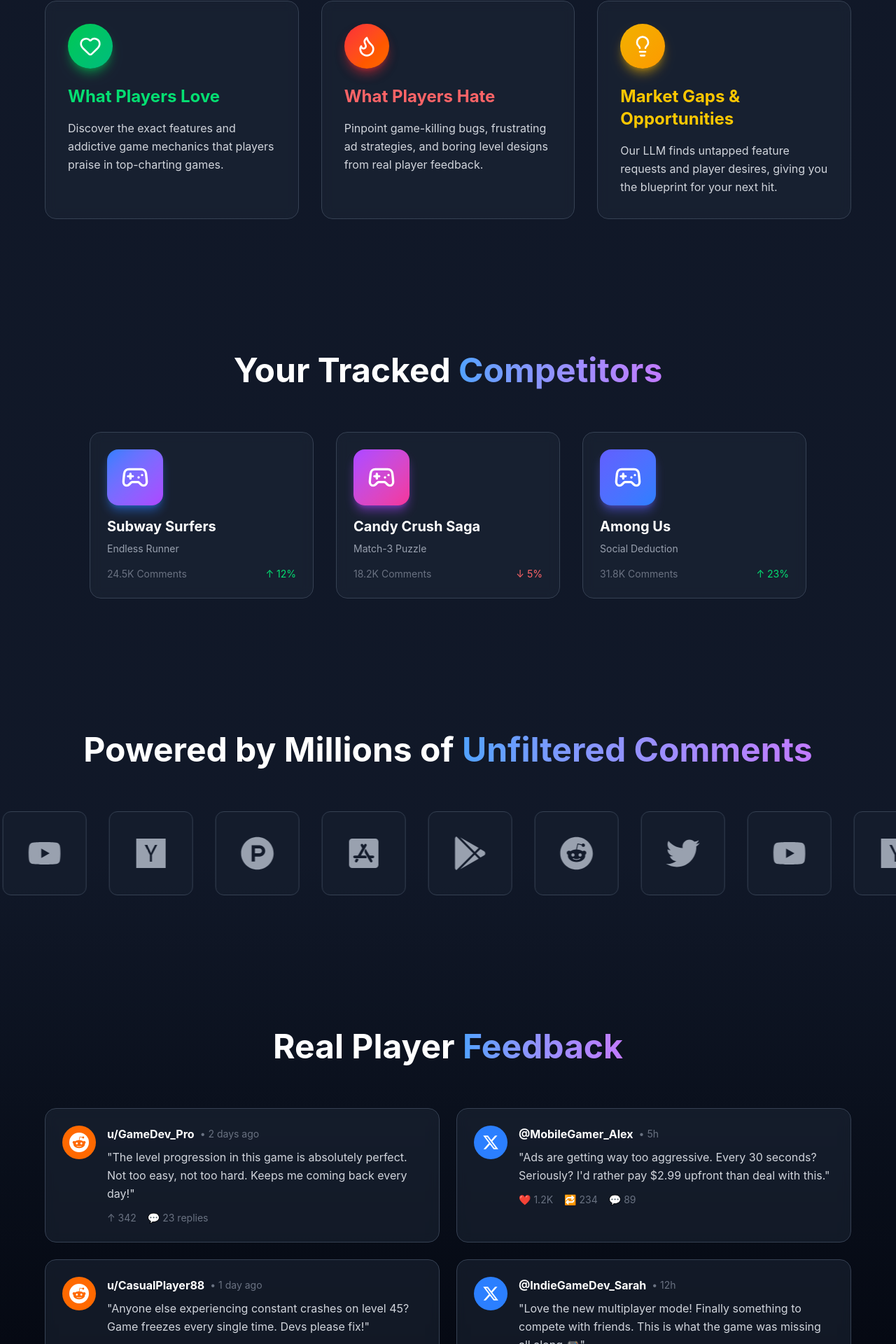
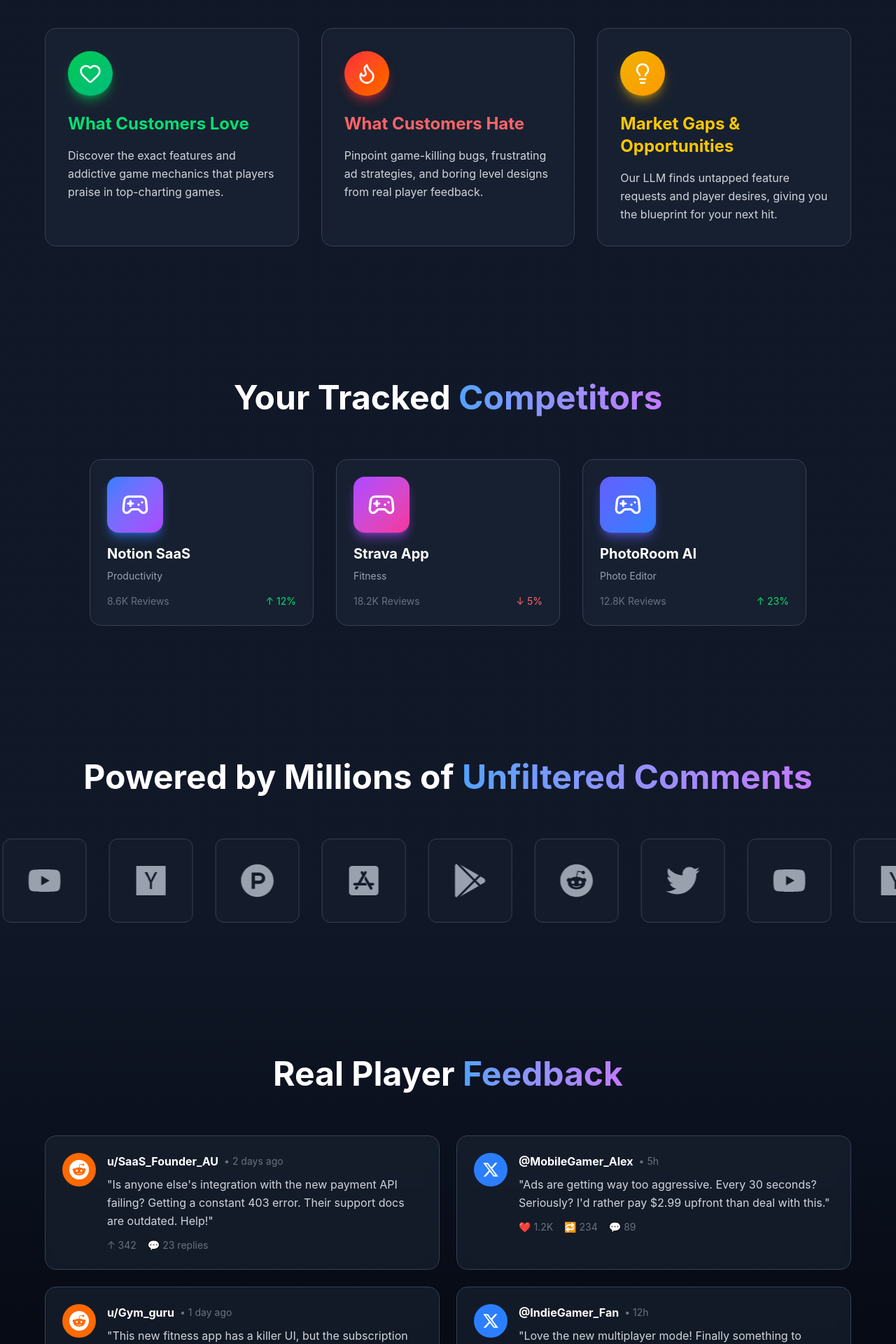
Before and after one commit to EmreeCannn/developer_compass, a React (Vite) app: page / in a window 1280 px wide. Shown: the part 857-2777 px from the top of the page at 70% size. Built offline with nearby package versions, Linux system fonts and the light colour scheme.

Commit message:
tiny fix: ufak değişiklik

```diff
--- a/src/App.tsx
+++ b/src/App.tsx
@@ -41,8 +41,8 @@
             </span>
           </h1>
           <p className="text-xl md:text-2xl text-gray-300 mb-12 leading-relaxed">
-            Get weekly, AI-powered intelligence on your hyper-casual competitors.
-            Our LLM analyzes millions of player comments, so you don't have to.
+            Unlock AI-powered insights for the Creator Economy.
+            Our platform analyzes millions of user comments on trending products, turning market noise into your next big opportunity.
           </p>
 
           <form onSubmit={(e) => handleSubmit(e, email)} className="max-w-md mx-auto">
@@ -84,7 +84,7 @@
             <div className="w-16 h-16 mb-6 rounded-full bg-gradient-to-br from-green-500 to-emerald-500 flex items-center justify-center shadow-lg shadow-green-500/50 group-hover:scale-110 transition-transform">
               <Heart className="w-8 h-8 text-white" />
             </div>
-            <h3 className="text-2xl font-bold mb-4 text-green-400">What Players Love</h3>
+            <h3 className="text-2xl font-bold mb-4 text-green-400">What Customers Love</h3>
             <p className="text-gray-300 leading-relaxed">
               Discover the exact features and addictive game mechanics that players praise in top-charting games.
             </p>
@@ -95,7 +95,7 @@
             <div className="w-16 h-16 mb-6 rounded-full bg-gradient-to-br from-red-500 to-orange-500 flex items-center justify-center shadow-lg shadow-red-500/50 group-hover:scale-110 transition-transform">
               <Flame className="w-8 h-8 text-white" />
             </div>
-            <h3 className="text-2xl font-bold mb-4 text-red-400">What Players Hate</h3>
+            <h3 className="text-2xl font-bold mb-4 text-red-400">What Customers Hate</h3>
             <p className="text-gray-300 leading-relaxed">
               Pinpoint game-killing bugs, frustrating ad strategies, and boring level designs from real player feedback.
             </p>
@@ -129,10 +129,10 @@
             <div className="w-20 h-20 mb-4 rounded-2xl bg-gradient-to-br from-blue-500 to-purple-500 flex items-center justify-center shadow-lg shadow-blue-500/50">
               <Gamepad2 className="w-10 h-10 text-white" />
             </div>
-            <h3 className="text-xl font-bold mb-2 text-white">Subway Surfers</h3>
-            <p className="text-gray-400 text-sm mb-4">Endless Runner</p>
+            <h3 className="text-xl font-bold mb-2 text-white">Notion SaaS</h3>
+            <p className="text-gray-400 text-sm mb-4">Productivity</p>
             <div className="flex items-center justify-between text-sm">
-              <span className="text-gray-500">24.5K Comments</span>
+              <span className="text-gray-500">8.6K Reviews</span>
               <span className="text-green-400">↑ 12%</span>
             </div>
           </div>
@@ -142,10 +142,10 @@
             <div className="w-20 h-20 mb-4 rounded-2xl bg-gradient-to-br from-purple-500 to-pink-500 flex items-center justify-center shadow-lg shadow-purple-500/50">
               <Gamepad2 className="w-10 h-10 text-white" />
             </div>
-            <h3 className="text-xl font-bold mb-2 text-white">Candy Crush Saga</h3>
-            <p className="text-gray-400 text-sm mb-4">Match-3 Puzzle</p>
+            <h3 className="text-xl font-bold mb-2 text-white">Strava App</h3>
+            <p className="text-gray-400 text-sm mb-4">Fitness</p>
             <div className="flex items-center justify-between text-sm">
-              <span className="text-gray-500">18.2K Comments</span>
+              <span className="text-gray-500">18.2K Reviews</span>
               <span className="text-red-400">↓ 5%</span>
             </div>
           </div>
@@ -155,10 +155,10 @@
             <div className="w-20 h-20 mb-4 rounded-2xl bg-gradient-to-br from-indigo-500 to-blue-500 flex items-center justify-center shadow-lg shadow-indigo-500/50">
               <Gamepad2 className="w-10 h-10 text-white" />
             </div>
-            <h3 className="text-xl font-bold mb-2 text-white">Among Us</h3>
-            <p className="text-gray-400 text-sm mb-4">Social Deduction</p>
+            <h3 className="text-xl font-bold mb-2 text-white">PhotoRoom AI</h3>
+            <p className="text-gray-400 text-sm mb-4">Photo Editor</p>
             <div className="flex items-center justify-between text-sm">
-              <span className="text-gray-500">31.8K Comments</span>
+              <span className="text-gray-500">12.8K Reviews</span>
               <span className="text-green-400">↑ 23%</span>
             </div>
           </div>
@@ -296,11 +296,11 @@
               </div>
               <div className="flex-1">
                 <div className="flex items-center gap-2 mb-2">
-                  <span className="font-bold text-white">u/GameDev_Pro</span>
+                  <span className="font-bold text-white">u/SaaS_Founder_AU</span>
                   <span className="text-gray-500 text-sm">• 2 days ago</span>
                 </div>
                 <p className="text-gray-300 leading-relaxed">
-                  "The level progression in this game is absolutely perfect. Not too easy, not too hard. Keeps me coming back every day!"
+                  "Is anyone else's integration with the new payment API failing? Getting a constant 403 error. Their support docs are outdated. Help!"
                 </p>
                 <div className="flex items-center gap-4 mt-3 text-sm text-gray-500">
                   <span>↑ 342</span>
@@ -345,11 +345,11 @@
               </div>
               <div className="flex-1">
                 <div className="flex items-center gap-2 mb-2">
-                  <span className="font-bold text-white">u/CasualPlayer88</span>
+                  <span className="font-bold text-white">u/Gym_guru</span>
                   <span className="text-gray-500 text-sm">• 1 day ago</span>
                 </div>
                 <p className="text-gray-300 leading-relaxed">
-                  "Anyone else experiencing constant crashes on level 45? Game freezes every single time. Devs please fix!"
+                  "This new fitness app has a killer UI, but the subscription model is confusing. A simple one-time purchase option would get them so many more users."
                 </p>
                 <div className="flex items-center gap-4 mt-3 text-sm text-gray-500">
                   <span>↑ 567</span>
@@ -369,7 +369,7 @@
               </div>
               <div className="flex-1">
                 <div className="flex items-center gap-2 mb-2">
-                  <span className="font-bold text-white">@IndieGameDev_Sarah</span>
+                  <span className="font-bold text-white">@IndieGamer_Fan</span>
                   <span className="text-gray-500 text-sm">• 12h</span>
                 </div>
                 <p className="text-gray-300 leading-relaxed">
@@ -405,7 +405,7 @@
               "Developer's Compass saved me 10+ hours of manual research this week alone.
               The 'Market Gaps' report is pure gold."
             </p>
-            <p className="text-purple-400 font-semibold">- Alex R., Indie Game Developer</p>
+            <p className="text-purple-400 font-semibold">- Amelia Wallace, Head of Content @ GrowthSprout</p>
           </div>
 
           {/* Testimonial 2 */}
@@ -414,9 +414,11 @@
               <Mail className="w-12 h-12 text-blue-400" />
             </div>
             <p className="text-lg text-gray-300 mb-6 leading-relaxed italic">
-              "The insights on our competitor's ad frequency were a game-changer for our monetization strategy."
+              "We were stuck in 'analysis paralysis' for our next big feature.
+               Developer's Compass crunched thousands of user reviews and pinpointed a key frustration with our competitors.
+               That data gave us the confidence to start building.."
             </p>
-            <p className="text-blue-400 font-semibold">- Sarah P., Product Manager</p>
+            <p className="text-blue-400 font-semibold">- Javier Vargas, Co-founder @ ReplyFlow</p>
           </div>
         </div>
       </section>
```
